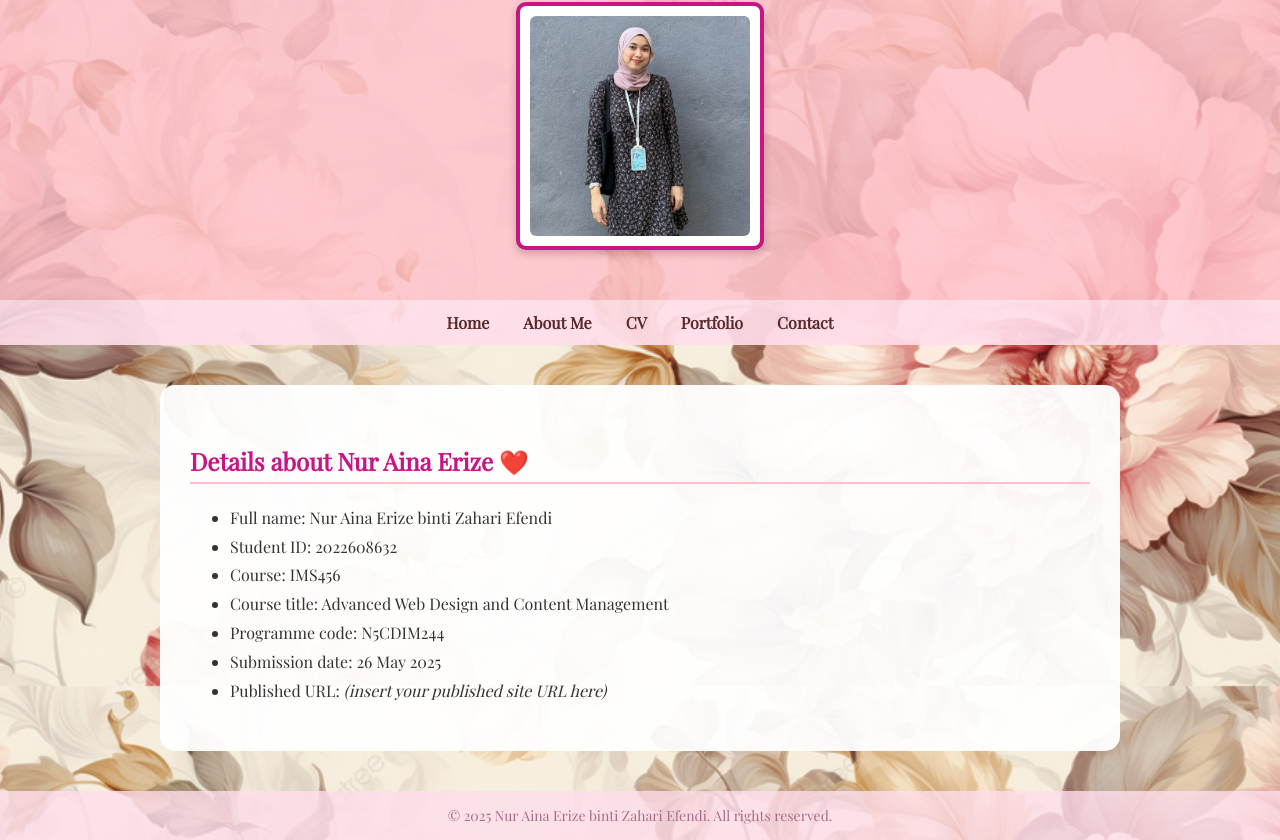
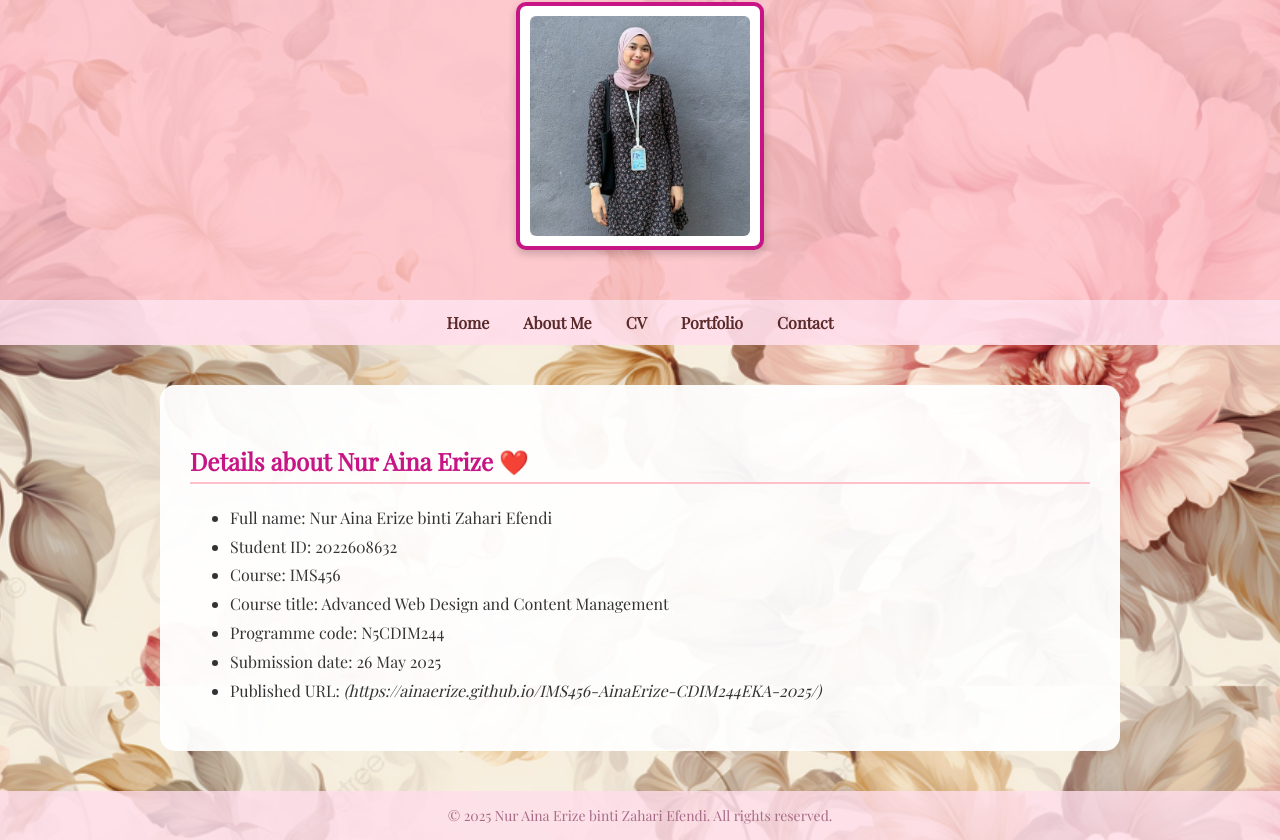
Before and after one commit to AinaErize/IMS456-AinaErize-CDIM244EKA-2025, a plain HTML site: page about me.html in a window 1280 px wide. Shown: the part 114-954 px from the top of the page. Drawn offline with nearby package versions, Linux system fonts and the light colour scheme.

Commit message:
update about me

```diff
--- a/about me.html
+++ b/about me.html
@@ -107,7 +107,7 @@
     <li>Course title: Advanced Web Design and Content Management</li>
     <li>Programme code: N5CDIM244</li>
     <li>Submission date: 26 May 2025</li>
-    <li>Published URL: <em>(insert your published site URL here)</em></li>
+    <li>Published URL: <em>(https://ainaerize.github.io/IMS456-AinaErize-CDIM244EKA-2025/)</em></li>
   </ul>
 </div>
 
```
